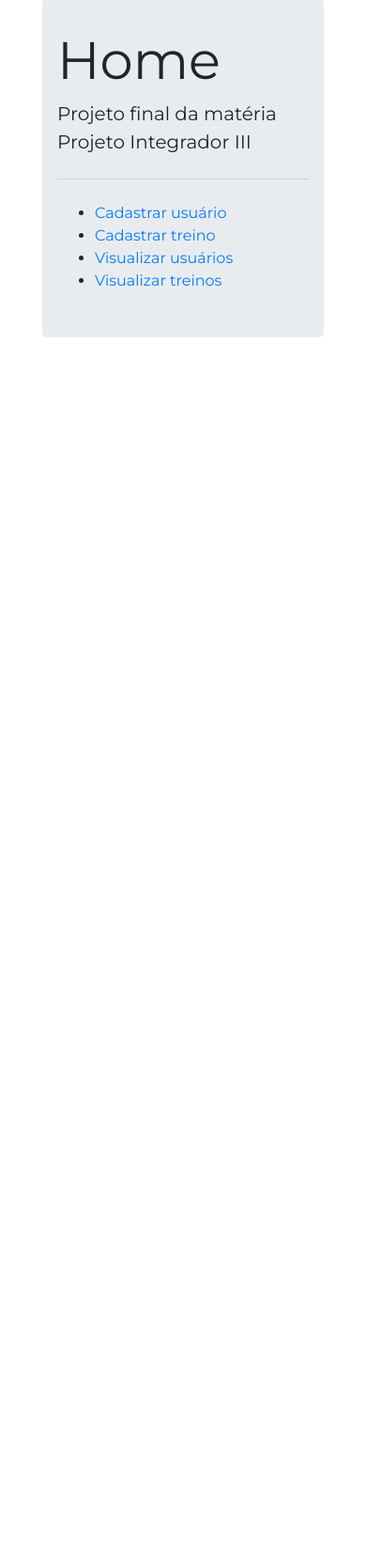
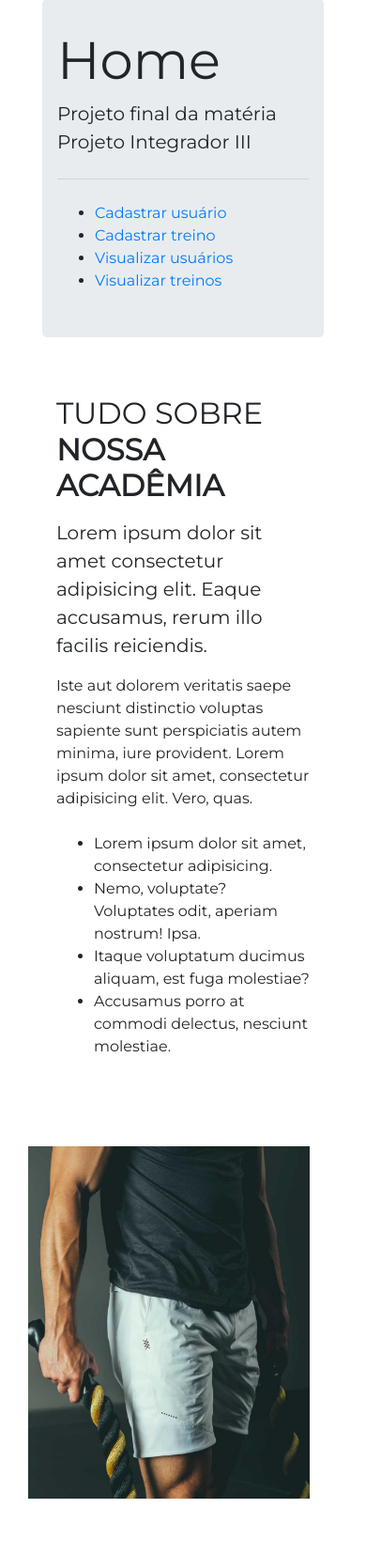
Before and after one commit to arthurpss/barbosa, a Django app: page /home/ in a window 390 px wide. Shown: the part 31-1686 px from the top of the page at 94% size. Before the commit the page ends 390 px from the top, so only its background shows below. Run offline with Django 3.2, Linux system fonts and the light colour scheme; some libraries are stand-ins or nearby versions.

Commit message:
Template Responsiva

```diff
--- a/static/css/home.css
+++ b/static/css/home.css
@@ -3,3 +3,12 @@ div{
     font-size: 1em;
     margin: 30px 30px 30px 30px;
 }
+
+
+.site-section {
+  padding: 2em 0; }
+  @media (min-width: 768px) {
+    .site-section {
+      padding: 7em 0; } }
+  .site-section.site-section-sm {
+    padding: 4em 0; }
--- a/templates/app/home.html
+++ b/templates/app/home.html
@@ -24,6 +24,22 @@
                 <li><a href="/read_treino/">Visualizar treinos</a></li>
             </ul>
         </div>
+        <div class="container">
+        <div class="row align-items-center">
+          <div class="col-md-12 col-lg-5 mb-5 mb-lg-0">
+            <h2 class="mb-3 text-uppercase">Tudo sobre <strong class="text-black font-weight-bold">Nossa acadêmia</strong></h2>
+            <p class="lead">Lorem ipsum dolor sit amet consectetur adipisicing elit. Eaque accusamus, rerum illo facilis reiciendis.</p>
+            <p class="mb-4">Iste aut dolorem veritatis saepe nesciunt distinctio voluptas sapiente sunt perspiciatis autem minima, iure provident. Lorem ipsum dolor sit amet, consectetur adipisicing elit. Vero, quas.</p>
+            <ul class="site-block-check">
+              <li>Lorem ipsum dolor sit amet, consectetur adipisicing.</li>
+              <li>Nemo, voluptate? Voluptates odit, aperiam nostrum! Ipsa.</li>
+              <li>Itaque voluptatum ducimus aliquam, est fuga molestiae?</li>
+              <li>Accusamus porro at commodi delectus, nesciunt molestiae.</li>
+            </ul>
+          </div>
+          <div class="col-md-12 col-lg-5 ml-auto">
+              <img src="{% static "images/about_2.jpg" %}" alt="Image" class="img-fluid"></div>
+          </div>
     </div>
 </body>
 </html>
```
Also changed, not shown: static/images/about_2.jpg (added).
